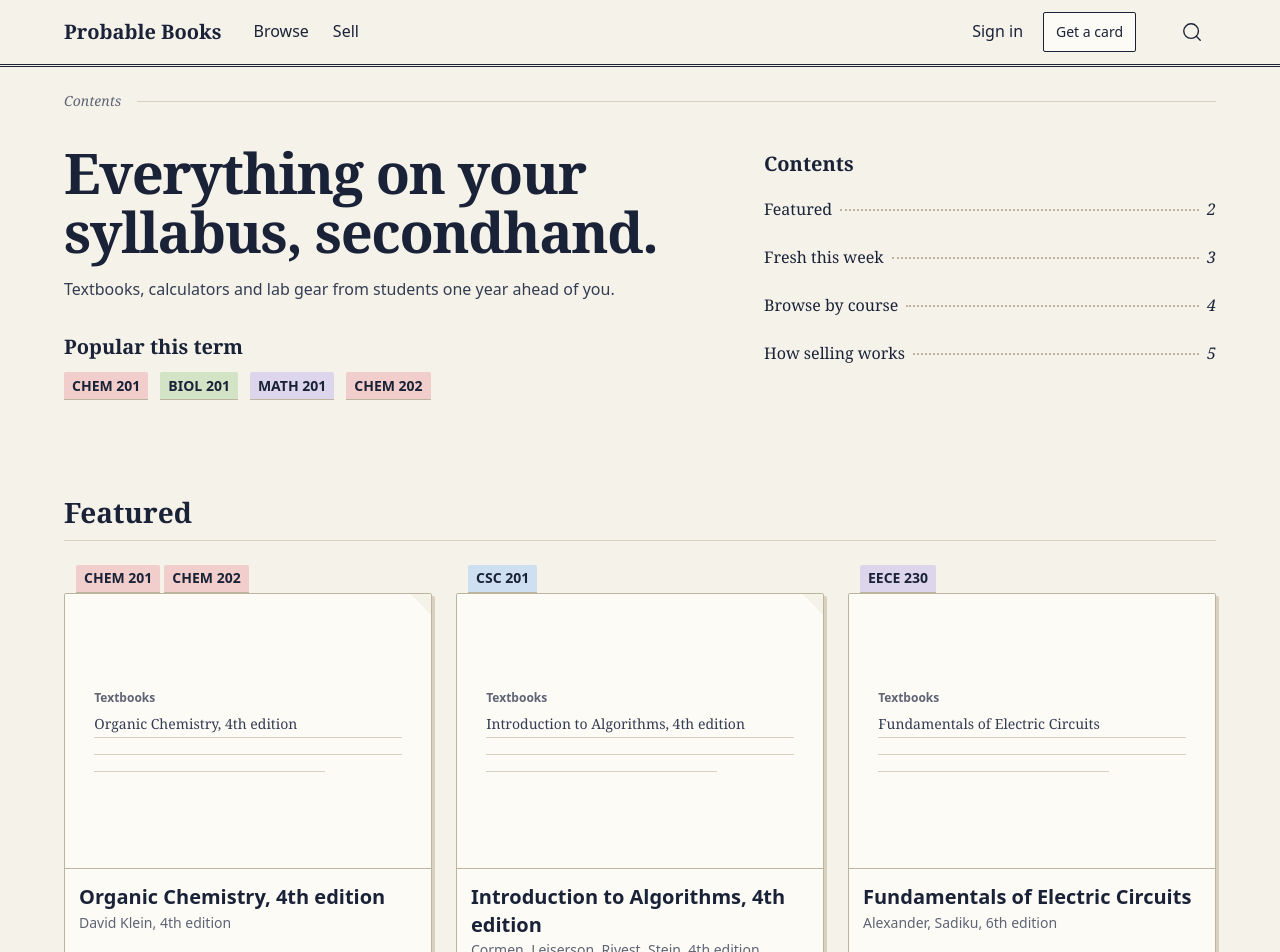
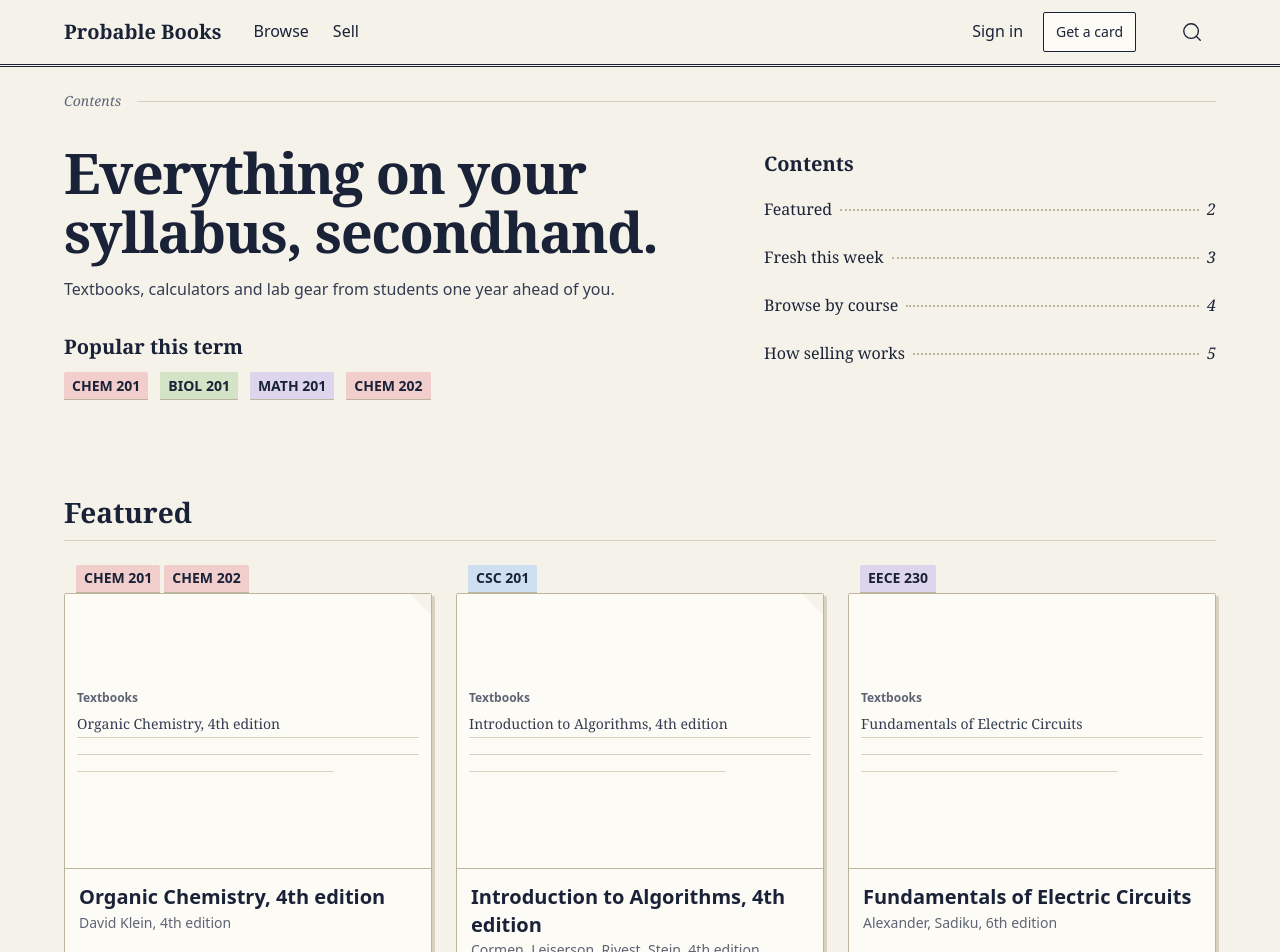
Before and after one commit to AbbasCherri/probable-books, a React (Vite) app: page / in a window 1280 px wide. Shown: the top 952 px of the page. Built offline with nearby package versions, Linux system fonts and the light colour scheme.

Commit message:
Fix photo padding

```diff
--- a/src/components/listing/ListingPhoto.jsx
+++ b/src/components/listing/ListingPhoto.jsx
@@ -28,7 +28,7 @@ export function ListingPhoto({ listing, className, loading = 'lazy', sizes }) {
     <div
       aria-hidden="true"
       className={cn(
-        'flex aspect-4/3 w-full flex-col justify-center gap-2 bg-paper-50 px-[8%] py-[6%]',
+        'flex aspect-4/3 w-full flex-col justify-center gap-1 overflow-hidden bg-paper-50 p-2 sm:gap-2 sm:p-3',
         className,
       )}
     >
```
